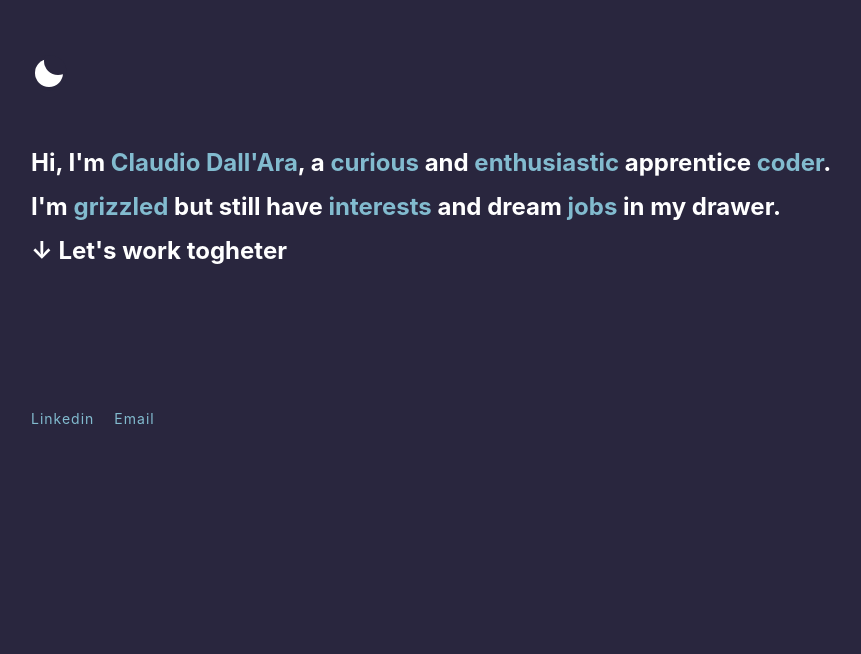
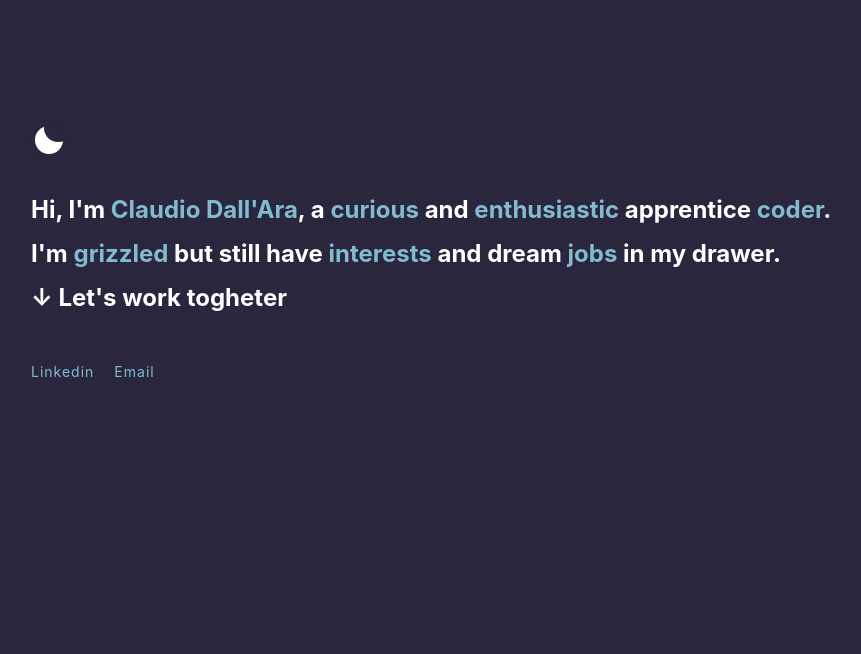
Before and after one commit to boobaGreen/-S2I--HTML-CSS---portfolio, a website: page index.html in a window 1280 px wide. Shown: the part 146-800 px from the top of the page, without its empty margins (129-990 px from the left). Drawn offline with Linux system fonts and the light colour scheme.

Commit message:
gira-manca-mov-meta

```diff
--- a/assets/sass/_base.scss
+++ b/assets/sass/_base.scss
@@ -38,7 +38,7 @@ body.click-active {
   width: 75%;
   margin: auto;
   display: grid;
-  grid-template-rows: 1fr 1fr 1fr;
+  grid-template-rows: 1fr minmax(min-content, max-content) 1fr;
 
   /*posso usare 12 come in Bootstrap o personalizzare la divisione in colonne del progetto
   qui ne sto usando 8 di griglia prinicpale + 2 cuscinetti a destra e sininstra x margini ed
--- a/assets/sass/_thema-selection.scss
+++ b/assets/sass/_thema-selection.scss
@@ -1,10 +1,11 @@
 .circle {
-  height: 36px;
-  width: 36px;
+  height: 34px;
+  width: 34px;
   background-color: $color-background-night;
   border-radius: 50%;
   position: absolute;
   overflow: hidden;
+  bottom: -2rem;
 }
 
 .circle.click-active {
```
Also changed, not shown: assets/css/main.css, 1 other file.
